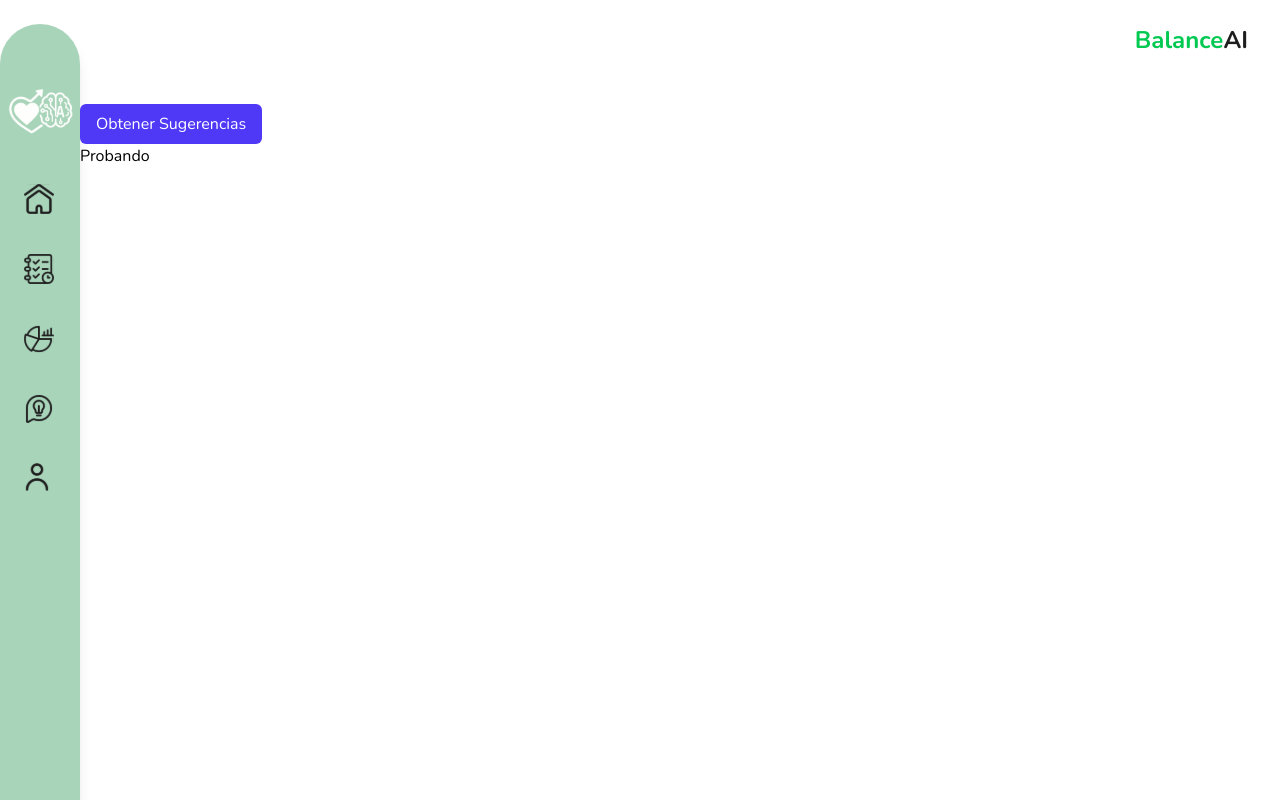
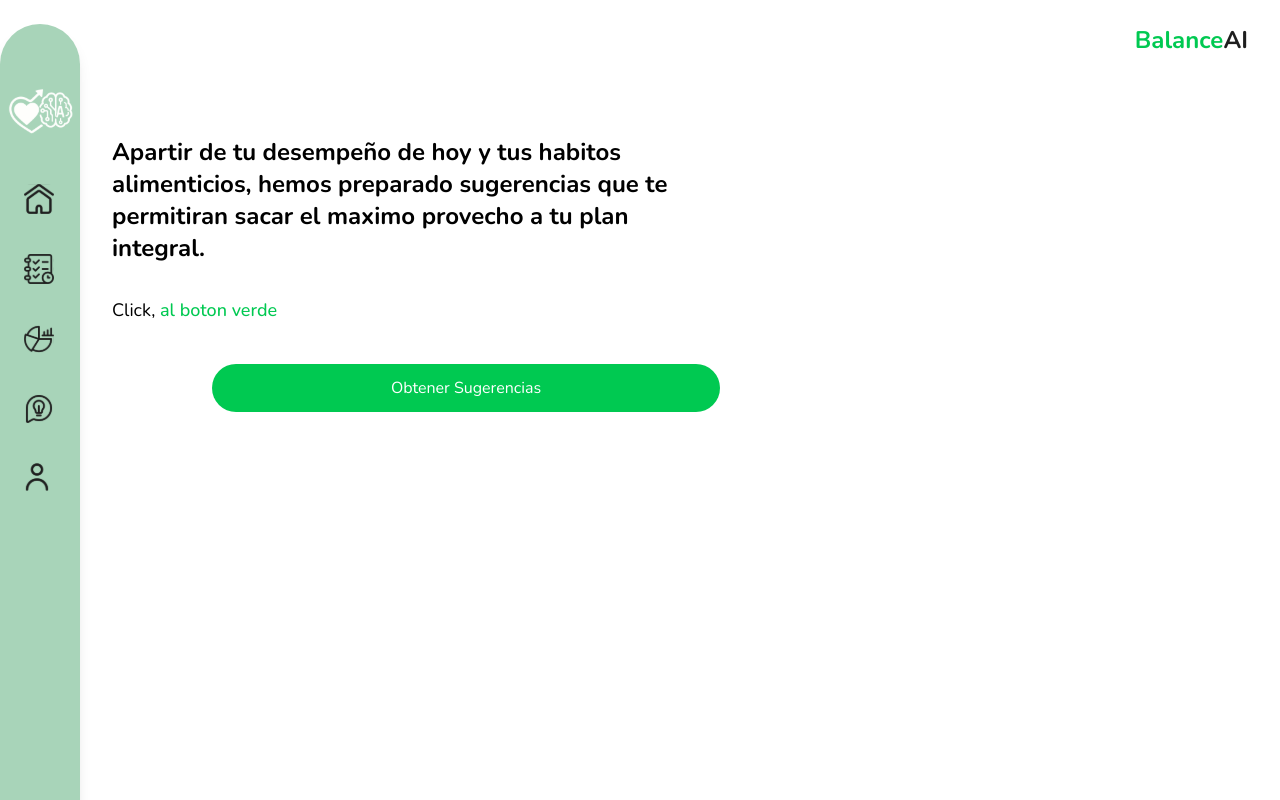
Before and after one commit to M41k80/express3, a Next.js app in the folder frontend/: page /suggestions/suggestionsresults in a window 1280 px wide. Shown: the top 800 px of the page. Built offline with nearby package versions, Linux system fonts and the light colour scheme; no server answers.

Commit message:
better than nothing

```diff
--- a/frontend/src/app/components/Suggestions.tsx
+++ b/frontend/src/app/components/Suggestions.tsx
@@ -2,6 +2,7 @@
 import { useState, useContext } from 'react';
 import api from '../utils/api';
 import { AuthContext } from '@/app/context/AuthContext';
+import ReactMarkdown from 'react-markdown';
 
 export default function Suggestions() {
     const { userId } = useContext(AuthContext);
@@ -13,13 +14,13 @@ export default function Suggestions() {
     };
 
     return (
-        <div className="mt-6">
-            <button onClick={handleGetSuggestions} className="btn bg-indigo-600 text-white px-4 py-2 rounded-md hover:bg-indigo-700 ">
+        <div className="flex flex-col gap-10 ml-25">
+            <button onClick={handleGetSuggestions} className="btn bg-green-500 text-white py-3 px-6 margin-left-auto rounded-full hover:bg-green-600 transition-colors mb-8">
                 Obtener Sugerencias
             </button>
             {suggestion && (
-                <div className="mt-4 p-4 bg-gray-100 rounded-lg whitespace-pre-wrap text-blue-700">
-                    {suggestion}
+                <div className="bg-[#FEFFEF] border border-yellow-100 p-6 text-black  max-h-[100vh] overflow-auto mb-8 w-full text-left">
+                    <ReactMarkdown>{suggestion}</ReactMarkdown>
                 </div>
             )}
         </div>
--- a/frontend/src/app/inicio/page.tsx
+++ b/frontend/src/app/inicio/page.tsx
@@ -113,7 +113,7 @@ const Inicio = () => {
           <div className="flex flex-col gap-10 mt-45">
             <button
               className="bg-[#3CA464] text-white font-bold cursor-pointer text-base px-10 py-3 rounded-3xl shadow-md hover:bg-[#2e8c54] transition-transform duration-300 ease-in-out hover:scale-[1.03]"
-              onClick={() => router.push("/plans")}
+              onClick={() => router.push("/plan")}
             >
               Ver Planes
             </button>
--- a/frontend/src/app/plans/page.tsx
+++ b/frontend/src/app/plan/page.tsx
@@ -59,8 +59,8 @@ export default function PlanPage() {
 
                 {/* Contenido principal */}
                 <div className="px-8 py-6 max-w-3xl mx-auto text-center">
-                    <h1 className="text-2xl font-bold mb-4">Genera tu plan semanal personalizado</h1>
-                    <p className="text-lg mb-8">Obtenlo basado en tu perfil y tus metas.</p>
+                    <h1 className="text-2xl font-bold mb-4">Planes de Entrenamiento y Comidas</h1>
+                    <p className="text-lg mb-8">Gracias a tu perfil de salud, hemos generado planes a tu medida que te ayudaran a alcanzar tus objetivos..</p>
 
                     {/* Botón generar */}
                     <button
@@ -74,7 +74,7 @@ export default function PlanPage() {
                     {/* Resultado del plan */}
                     {plan && (
                         <div className="text-left">
-                            <div className="bg-gray-100 p-6 rounded-2xl border border-gray-300 text-black whitespace-pre-wrap max-h-[60vh] overflow-auto mb-6">
+                            <div className="bg-[#FEFFEF] border border-yellow-100 p-6 text-black  max-h-[70vh] overflow-auto mb-8 w-full">
                                 <ReactMarkdown>{plan}</ReactMarkdown>
                             </div>
 
--- a/frontend/src/app/suggestions/suggestionsresults/page.tsx
+++ b/frontend/src/app/suggestions/suggestionsresults/page.tsx
@@ -12,8 +12,16 @@ const SuggestionsResults = () => {
             AI<span className="text-green-500">Balance</span>
           </div>
         </header>
-        <Suggestions/>
-        Probando
+        <div className="px-8 py-6 max-w-2xl ">
+          <h1 className="text-2xl font-bold mt-8 mb-8 text-black">
+            Apartir de tu desempeño de hoy y tus habitos alimenticios, hemos preparado sugerencias que te permitiran sacar el maximo provecho a tu plan integral.
+          </h1>
+          <p className="text-lg mb-10">
+            Click, <span className="text-green-500 font-medium"> al boton verde</span>
+          </p>
+          <Suggestions/>
+        </div>
+
       </div>
     </div>
   );
```
